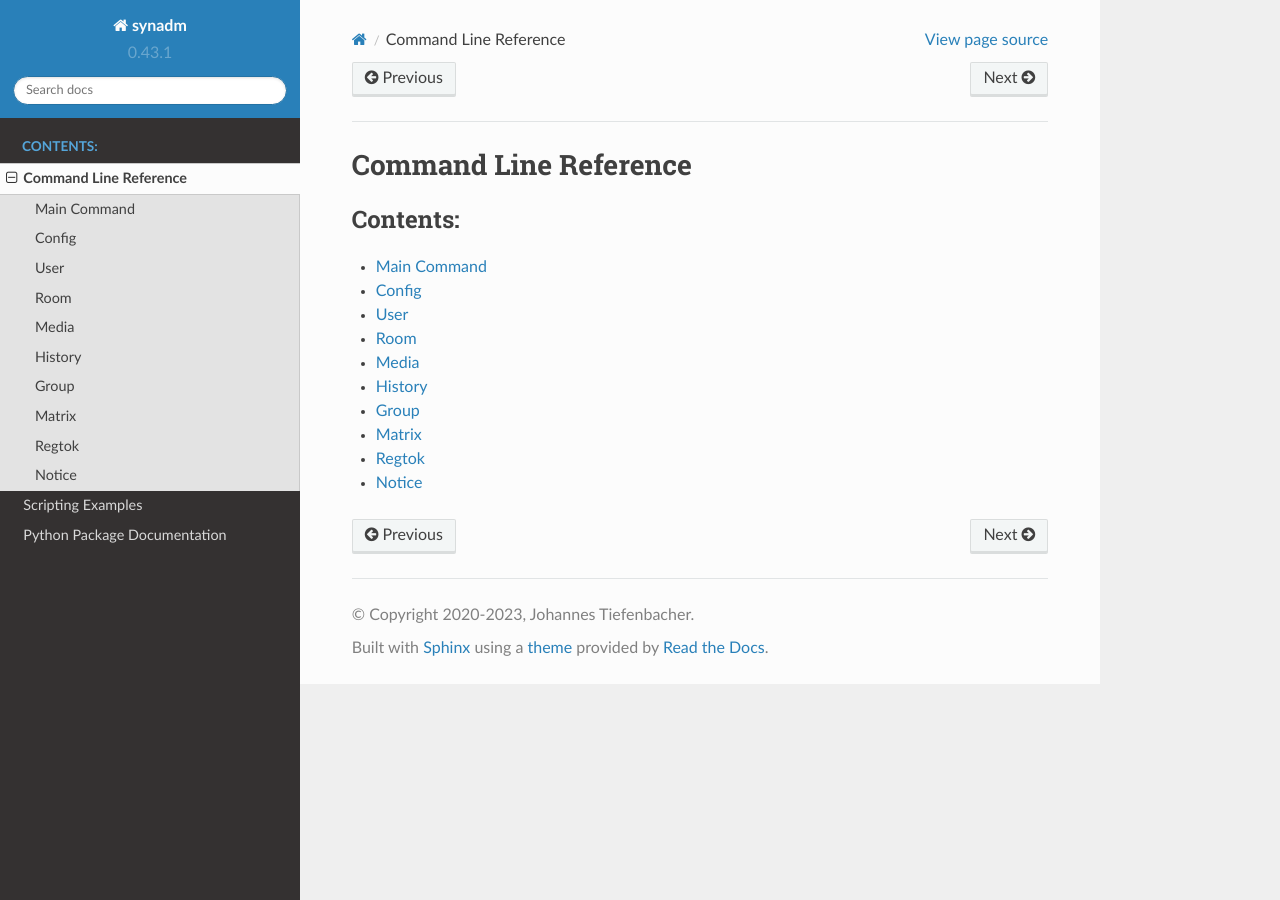
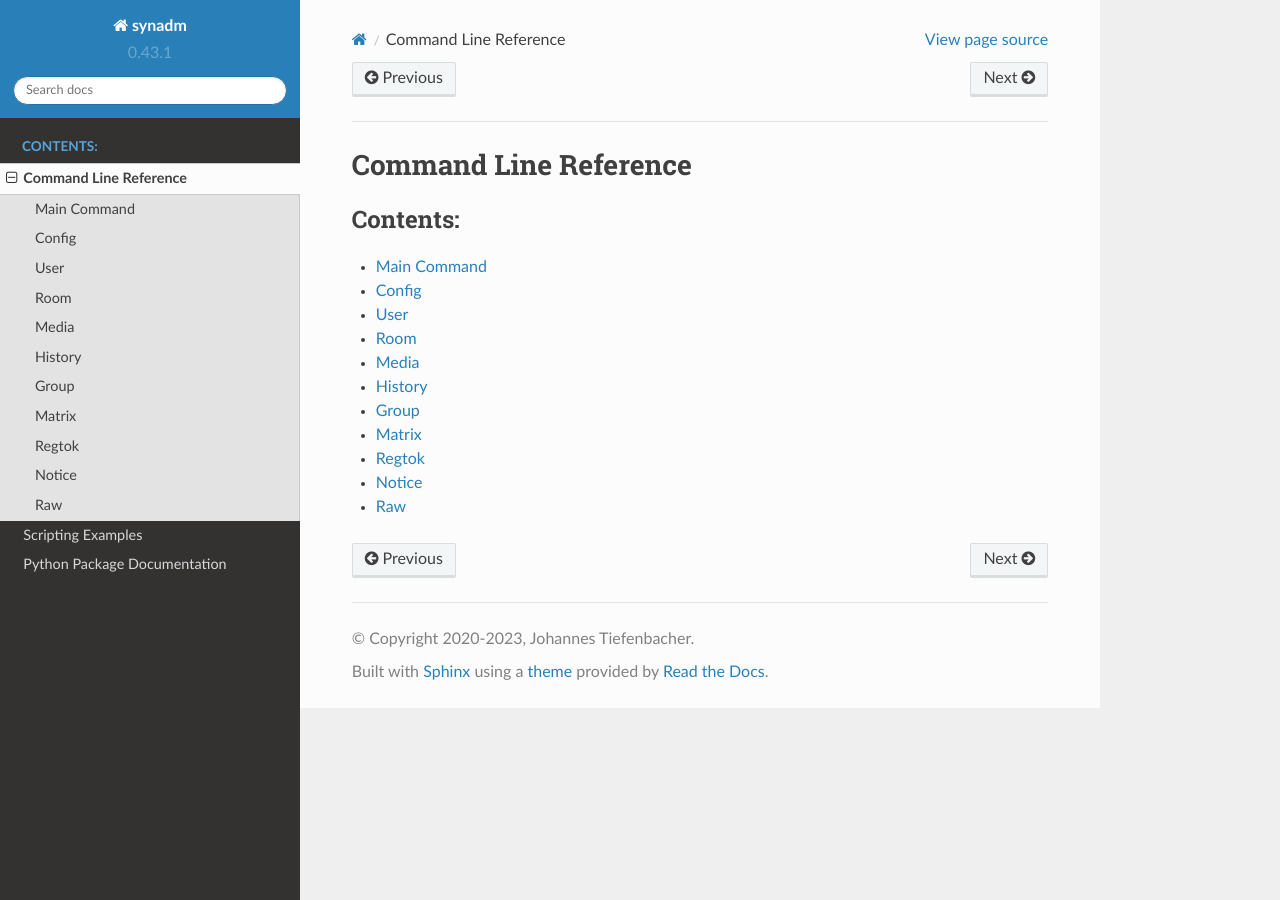
Before and after one commit to JOJ0/synadm, a Sphinx documentation site: the page built from doc/source/index_cli_reference.rst, in a window 1280 px wide. Built offline with Sphinx 7.4.7 and the Read the Docs theme 2.0.0, drawn with Linux system fonts in a browser that asks for light colours.

Commit message:
Add new file/menuentry for raw command to CLI docs

```diff
--- a/doc/source/index_cli_reference.rst
+++ b/doc/source/index_cli_reference.rst
@@ -15,3 +15,4 @@ Command Line Reference
    synadm.cli.matrix
    synadm.cli.regtok
    synadm.cli.notice
+   synadm.cli.raw
--- /dev/null
+++ b/doc/source/synadm.cli.raw.rst
@@ -0,0 +1,6 @@
+Raw
+====
+
+.. click:: synadm.cli.raw:raw_request_cmd
+   :prog: synadm raw
+   :nested: full
```
